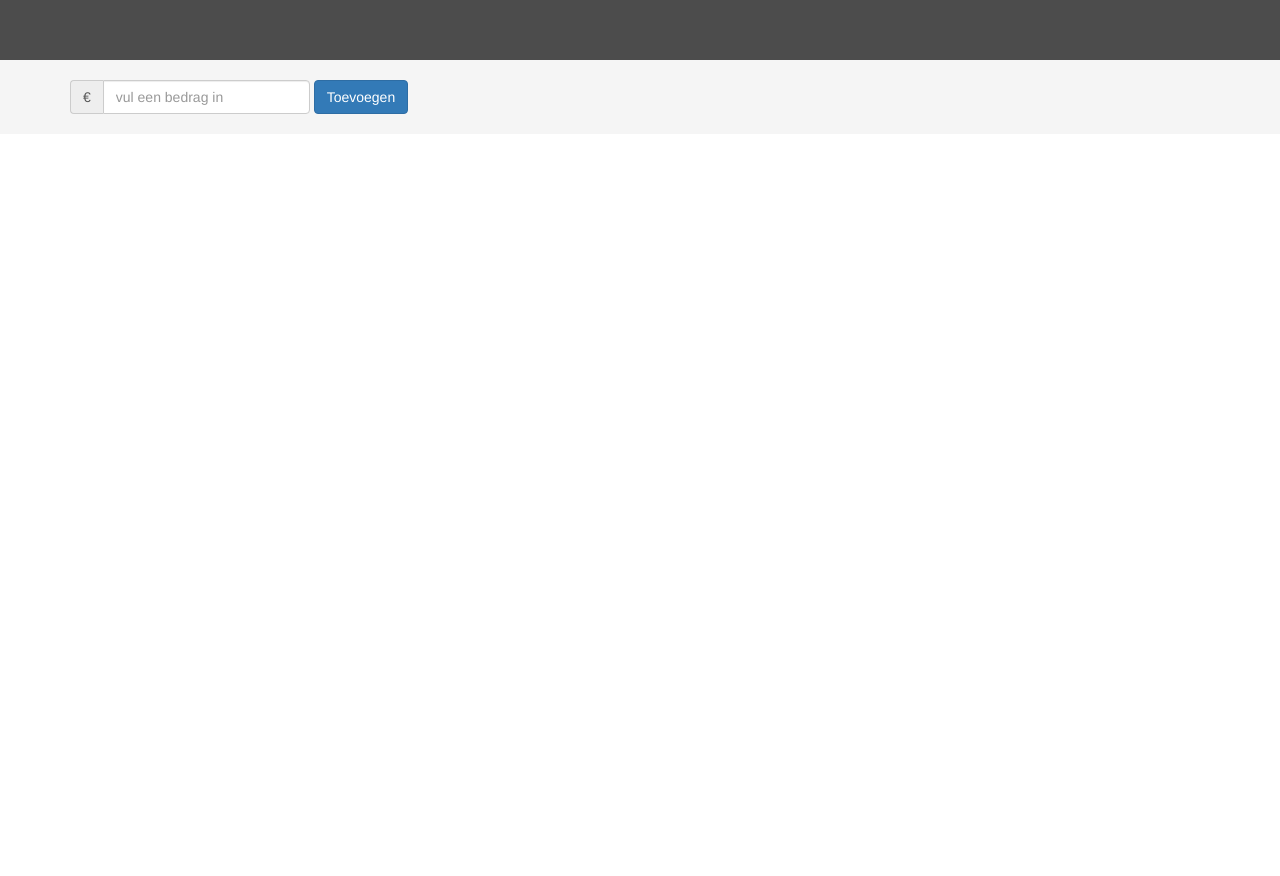
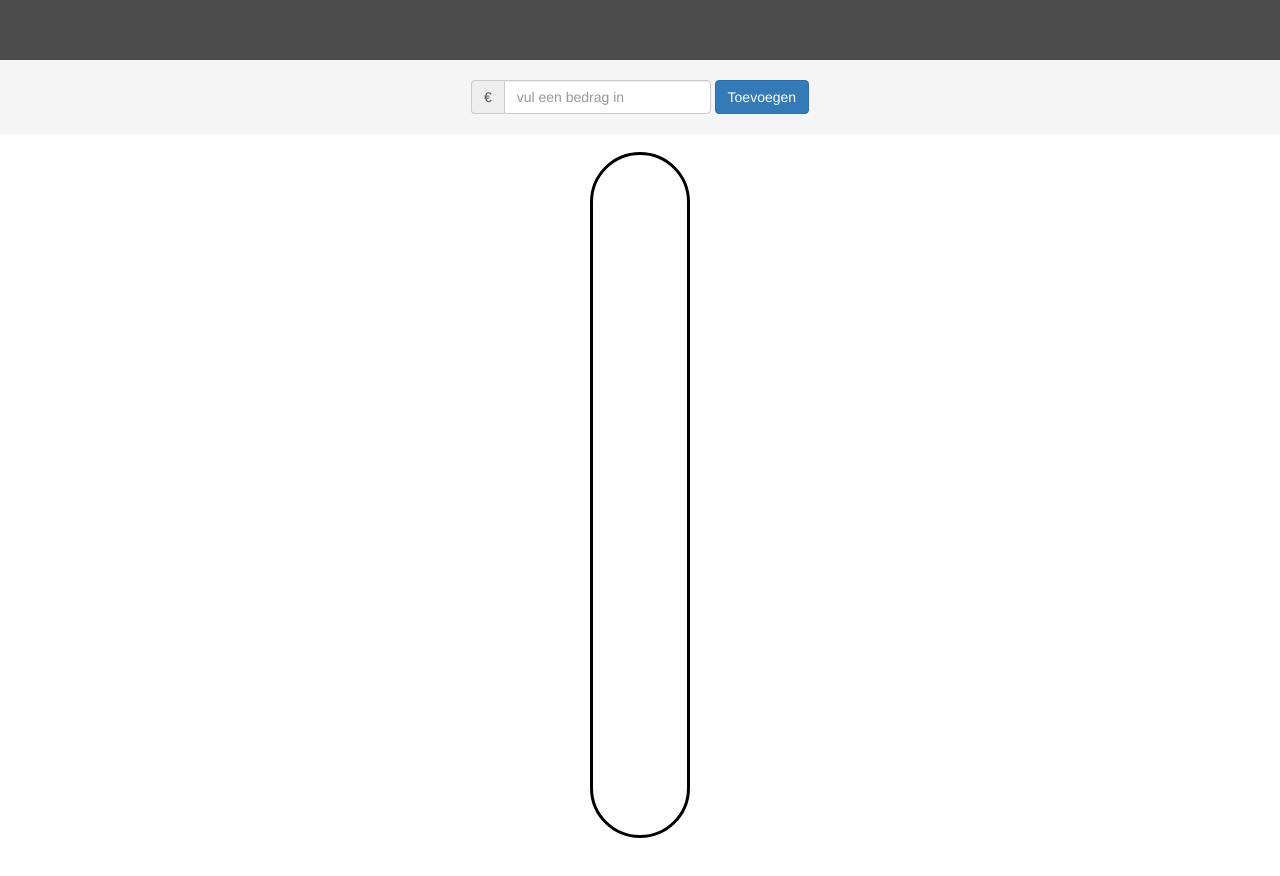
Before and after one commit to drw026/charity-donation-meter, a website built with webpack: page index.html in a window 1280 px wide. Shown: the part 666-1542 px from the top of the page. Before the commit the page ends 800 px from the top, so only its background shows below. Built offline with nearby package versions, Linux system fonts and the light colour scheme; files whose address does not match are found by name.

Commit message:
Progress meter created
added

```diff
--- a/css/app.scss
+++ b/css/app.scss
@@ -37,12 +37,32 @@ html, body {
 .content {
     display: table;
     height: 100%;
+    padding: 20px 0 94px 0;
     position: relative;
     width: 100%;
 
     &__inner {
         display: table-cell;
         vertical-align: middle;
+    }
+}
+
+.meter {
+    border: 3px solid #000;
+    border-radius: 50px;
+    display: inline-block;
+    height: 100%;
+    overflow: hidden;
+    position: relative;
+    width: 100px;
+
+    &__progress {
+        background-color: red;
+        bottom: 0;
+        height: 0;
+        position: absolute;
+        transition: height 2s ease-in;
+        width: 100%;
     }
 }
 
--- a/index.html
+++ b/index.html
@@ -30,8 +30,16 @@
         </div>
     </div>
 
+    <section class="content text-center">
+        <div class="content__inner">
+            <div class="meter">
+                <div class="meter__progress"></div>
+            </div>
+        </div>
+    </section>
+
     <footer>
-        <div class="container">
+        <div class="container text-center">
             <div class="form-inline">
                 <div class="form-group">
                     <div class="input-group">
```
